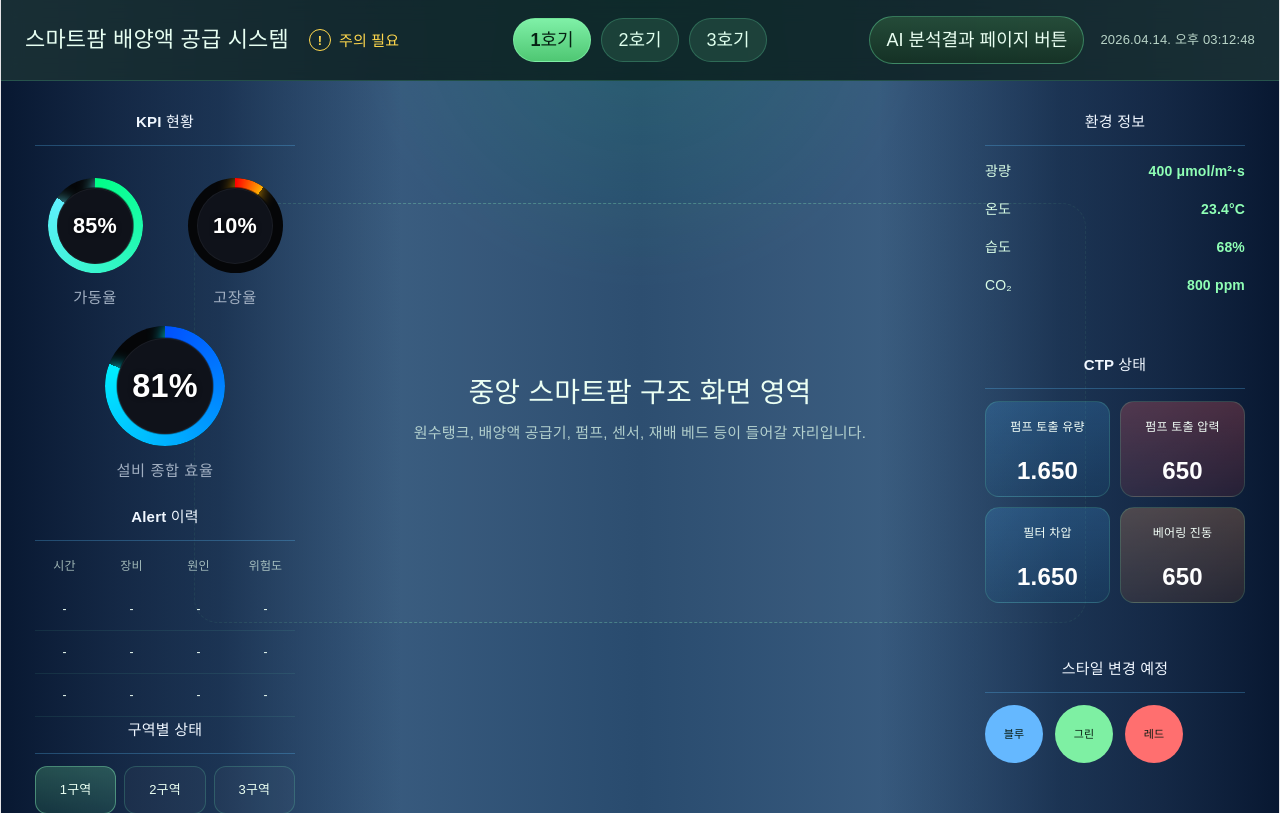
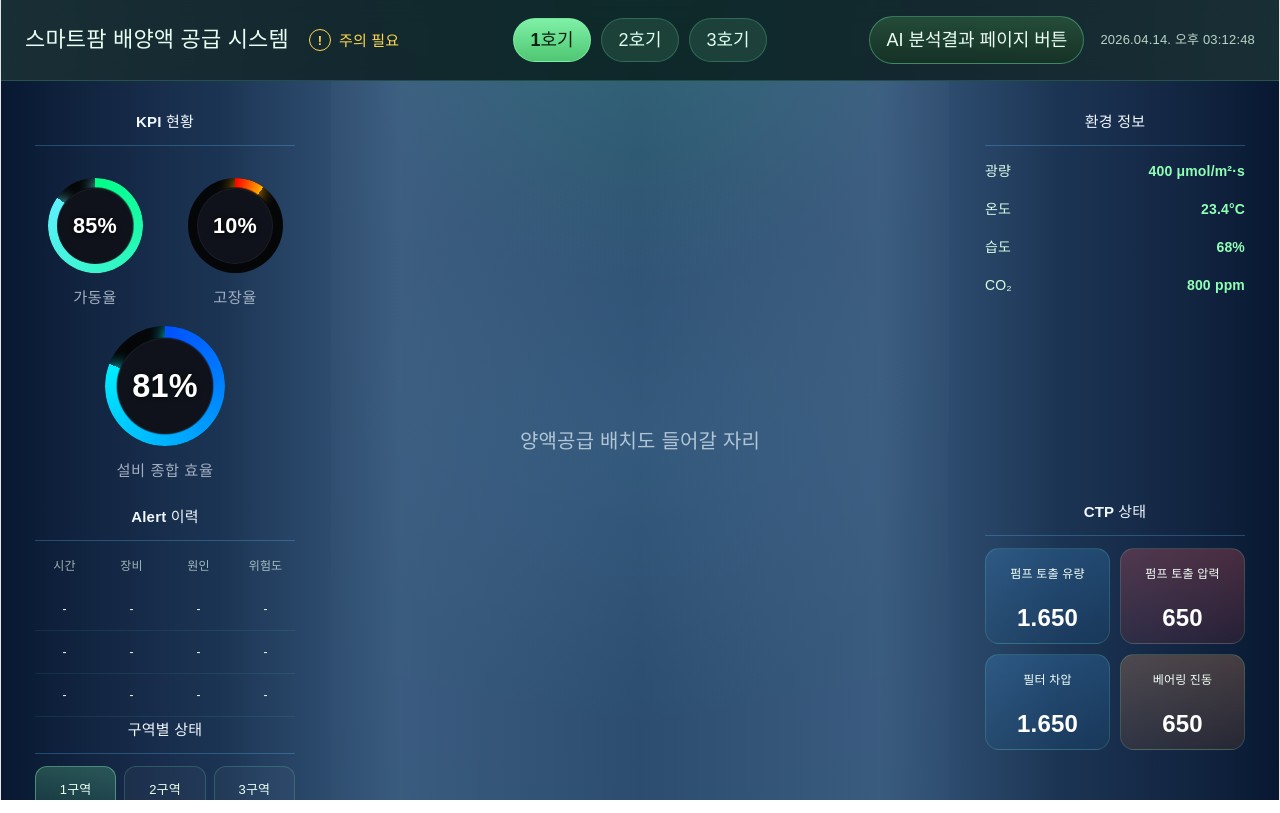
Before and after one commit to leon4study/human_A, a React (Vite) app in the folder frontend/: page / in a window 1280 px wide. Built offline with nearby package versions, Linux system fonts and the light colour scheme.

Commit message:
center update

```diff
--- a/frontend/src/app/components/center/CenterPlaceholder.tsx
+++ b/frontend/src/app/components/center/CenterPlaceholder.tsx
@@ -1,10 +1,11 @@
 function CenterPlaceholder() {
   return (
-    <div className="center-placeholder">
-      <div className="center-placeholder__inner">
-        <div className="center-placeholder__title">중앙 스마트팜 구조 화면 영역</div>
-        <div className="center-placeholder__desc">
-          원수탱크, 배양액 공급기, 펌프, 센서, 재배 베드 등이 들어갈 자리입니다.
+    <div className="center-stage">
+      <div className="center-stage__safe-area">
+        <div className="center-stage__model-frame">
+          <div className="center-stage__model">
+            양액공급 배치도 들어갈 자리
+          </div>
         </div>
       </div>
     </div>
--- a/frontend/src/app/components/side/StyleChangePanel.tsx
+++ /dev/null
@@ -1,15 +0,0 @@
-import Panel from "../common/Panel";
-
-function StyleChangePanel() {
-  return (
-    <Panel title="스타일 변경 예정">
-      <div className="style-change">
-        <div className="style-dot style-dot--blue">블루</div>
-        <div className="style-dot style-dot--green">그린</div>
-        <div className="style-dot style-dot--red">레드</div>
-      </div>
-    </Panel>
-  );
-}
-
-export default StyleChangePanel;
--- a/frontend/src/app/layout/DashboardFrame.tsx
+++ b/frontend/src/app/layout/DashboardFrame.tsx
@@ -5,7 +5,6 @@ import AlertHistoryPanel from "../components/side/AlertHistoryPanel";
 import ZoneStatusPanel from "../components/side/ZoneStatusPanel";
 import EnvironmentPanel from "../components/side/EnvironmentPanel";
 import CtpStatusPanel from "../components/side/CtpStatusPanel";
-import StyleChangePanel from "../components/side/StyleChangePanel";
 import CenterPlaceholder from "../components/center/CenterPlaceholder";
 import type { SystemStatus } from "../components/common/SystemStatus";
 import { systemStatusMap } from "../components/common/SystemStatus";
@@ -16,9 +15,6 @@ function DashboardFrame() {
 
   return (
     <div className="dashboard">
-      {/* 전체 배경 */}
-      <div className="dashboard__bg" />
-
       {/* 상단 바 */}
       <header className="dashboard__header">
         {/* 상단 좌측 바 */}
@@ -51,10 +47,6 @@ function DashboardFrame() {
 
       {/* 본문 전체 */}
       <main className="dashboard__body">
-        {/* 중앙 영역 */}
-        <section className="dashboard__center">
-          <CenterPlaceholder />
-        </section>
 
         {/* 좌측 패널 영역 */}
         <aside className="dashboard__left-panels">
@@ -63,11 +55,15 @@ function DashboardFrame() {
           <ZoneStatusPanel />
         </aside>
 
+        {/* 중앙 영역 */}
+
+          <CenterPlaceholder />
+
+
         {/* 우측 패널 영역 */}
         <aside className="dashboard__right-panels">
           <EnvironmentPanel />
           <CtpStatusPanel />
-          <StyleChangePanel />
         </aside>
       </main>
 
--- a/frontend/src/app/styles/dashboard.css
+++ b/frontend/src/app/styles/dashboard.css
@@ -27,6 +27,8 @@ button {
   position: relative;
   width: 100%;
   min-height: 100vh;
+  display: flex;
+  flex-direction: column;
   overflow: hidden;
   background:
     radial-gradient(circle at top, rgba(48, 255, 140, 0.12), transparent 28%),  /* 위에서 원형 또는 타원형으로 내려오는 빛 */
@@ -51,6 +53,7 @@ button {
 /* 헤더 스타일 */
 .dashboard__header {
   position: relative;
+  flex-shrink: 0;
   z-index: 5;
   display: grid;
   grid-template-columns: 1fr auto 1fr;
@@ -173,8 +176,10 @@ button {
   z-index: 2;
   width: 100%;
   min-height: calc(100vh - 132px);
-  padding: 22px 20px 90px;
   overflow: hidden;
+  flex: 1;
+  display: flex;
+  min-height: 0;
 }
 
 /* 왼쪽/오른쪽 전체 오버레이 레이어 */
@@ -241,6 +246,7 @@ button {
   justify-content: space-between;
   /* gap: 26px; */
   width: 260px;
+  flex-shrink: 0;
   z-index: 6;
 }
 
@@ -289,7 +295,7 @@ button {
   right: 34px;
 }
 
-.center-placeholder {
+/* .center-placeholder {
   display: flex;
   align-items: center;
   justify-content: center;
@@ -321,4 +327,50 @@ button {
   font-size: 15px;
   color: rgba(227, 255, 238, 0.72);
   text-align: center;
+} */
+
+.center-stage {
+  position: relative;
+  flex: 1;
+  min-width: 0;
+  min-height: 620px;
+  overflow: hidden;
+  background: transparent;
 }
+
+/* 양옆 패널을 침범하지 않도록 중앙 실사용 영역 */
+.center-stage__safe-area {
+  position: relative;
+  width: 100%;
+  height: 100%;
+  padding: 0px 330px;
+  display: flex;
+  align-items: center;
+  justify-content: center;
+}
+
+/* 실제 모델이 들어갈 프레임 */
+.center-stage__model-frame {
+  position: relative;
+  width: 100%;
+  height: 100%;
+  display: flex;
+  align-items: center;
+  justify-content: center;
+}
+
+/* 디지털트윈 모델 배치 영역 */
+.center-stage__model {
+  position: relative;
+  width: 100%;
+  height: 100%;
+  background:
+    radial-gradient(circle at center, rgba(120, 210, 255, 0.08), transparent 60%),
+    linear-gradient(180deg, rgba(255, 255, 255, 0.03), rgba(255, 255, 255, 0.01));
+  display: flex;
+  align-items: center;
+  justify-content: center;
+  color: rgba(235, 248, 255, 0.68);
+  font-size: 20px;
+  font-weight: 600;
+}
```
